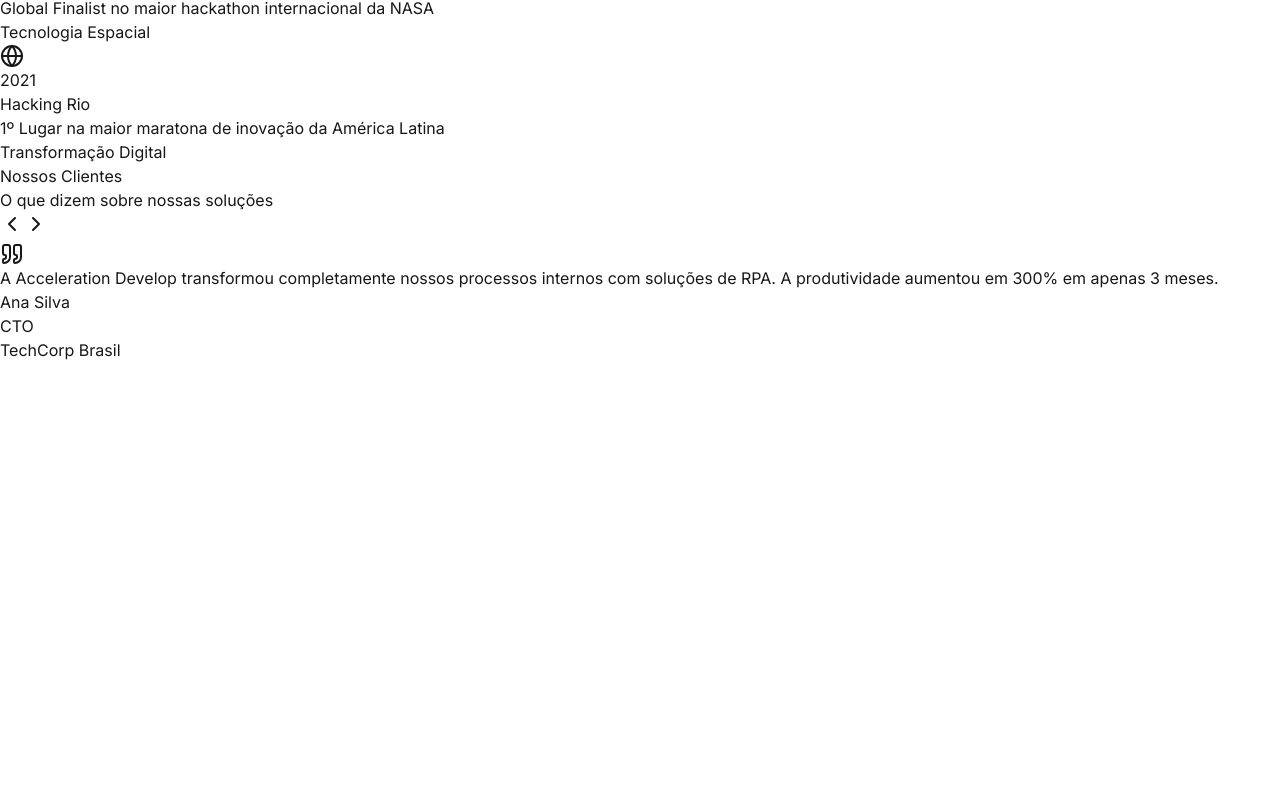
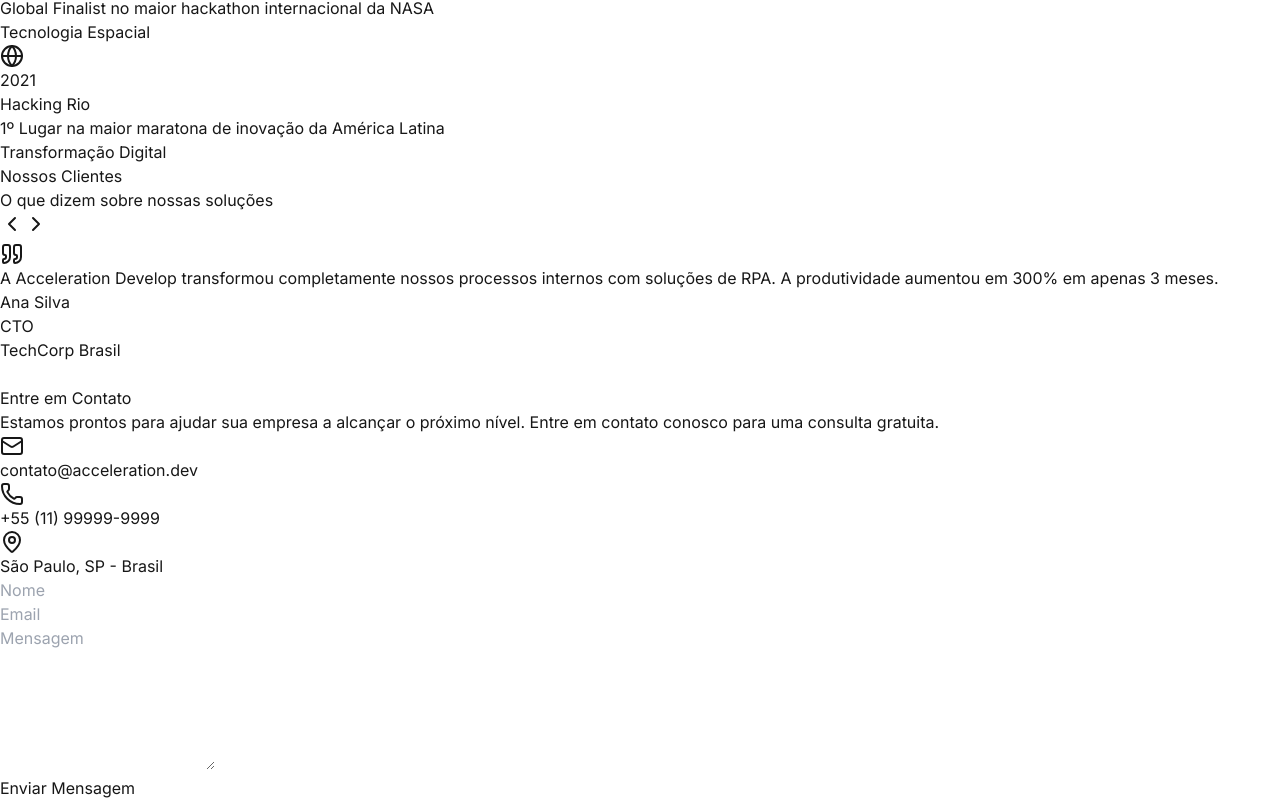
Before and after one commit to peulearning/inova-landing, a Next.js app: page / in a window 1280 px wide. Shown: the part 1900-2700 px from the top of the page. Before the commit the page ends 2286 px from the top, so only its background shows below. Built offline with nearby package versions, Linux system fonts and the light colour scheme.

Commit message:
Adicionando o Componente de Contato

```diff
--- a/src/app/page.tsx
+++ b/src/app/page.tsx
@@ -4,6 +4,7 @@ import { ServicesSection } from "@/components/services-section"
 import { HowWeWork } from "@/components/how-we-work"
 import { AboutSection } from "@/components/about-section"
 import { Testimonials } from "@/components/testimonials"
+import { ContactSection } from "@/components/contact-section"
 
 
 export default function Home() {
@@ -15,6 +16,7 @@ export default function Home() {
       <HowWeWork />
       <AboutSection />
       <Testimonials />
+      <ContactSection />
     </main>
   )
 }
--- /dev/null
+++ b/src/components/contact-section.tsx
@@ -0,0 +1,50 @@
+import { Button } from "@/components/ui/button"
+import { Input } from "@/components/ui/input"
+import { Textarea } from "@/components/ui/textarea"
+import { Mail, MapPin, Phone } from "lucide-react"
+
+export function ContactSection() {
+  return (
+    <section id="contact" className="py-24 bg-[#0D1526]">
+      <div className="max-w-7xl mx-auto px-4 sm:px-6 lg:px-8">
+        <div className="grid grid-cols-1 lg:grid-cols-2 gap-12">
+          <div>
+            <h2 className="text-4xl font-bold mb-6">Entre em Contato</h2>
+            <p className="text-gray-400 mb-8">
+              Estamos prontos para ajudar sua empresa a alcançar o próximo nível. Entre em contato conosco para uma
+              consulta gratuita.
+            </p>
+            <div className="space-y-6">
+              <ContactInfo icon={<Mail />} text="contato@acceleration.dev" />
+              <ContactInfo icon={<Phone />} text="+55 (11) 99999-9999" />
+              <ContactInfo icon={<MapPin />} text="São Paulo, SP - Brasil" />
+            </div>
+          </div>
+          <div className="bg-[#1A2333] p-8 rounded-xl">
+            <form className="space-y-6">
+              <div>
+                <Input placeholder="Nome" className="bg-[#0D1526]" />
+              </div>
+              <div>
+                <Input type="email" placeholder="Email" className="bg-[#0D1526]" />
+              </div>
+              <div>
+                <Textarea placeholder="Mensagem" className="bg-[#0D1526]" rows={6} />
+              </div>
+              <Button className="w-full bg-blue-500 hover:bg-blue-600">Enviar Mensagem</Button>
+            </form>
+          </div>
+        </div>
+      </div>
+    </section>
+  )
+}
+
+function ContactInfo({ icon, text }: { icon: React.ReactNode; text: string }) {
+  return (
+    <div className="flex items-center space-x-4">
+      <div className="text-blue-500">{icon}</div>
+      <span className="text-gray-400">{text}</span>
+    </div>
+  )
+}
--- /dev/null
+++ b/src/components/ui/input.tsx
@@ -0,0 +1,21 @@
+import * as React from "react"
+import { cn } from "@/lib/utils"
+
+export type InputProps = React.InputHTMLAttributes<HTMLInputElement>
+
+const Input = React.forwardRef<HTMLInputElement, InputProps>(({ className, type, ...props }, ref) => {
+  return (
+    <input
+      type={type}
+      className={cn(
+        "flex h-10 w-full rounded-md border border-input bg-background px-3 py-2 text-sm ring-offset-background file:border-0 file:bg-transparent file:text-sm file:font-medium placeholder:text-muted-foreground focus-visible:outline-none focus-visible:ring-2 focus-visible:ring-ring focus-visible:ring-offset-2 disabled:cursor-not-allowed disabled:opacity-50",
+        className,
+      )}
+      ref={ref}
+      {...props}
+    />
+  )
+})
+Input.displayName = "Input"
+
+export { Input }
--- /dev/null
+++ b/src/components/ui/textarea.tsx
@@ -0,0 +1,20 @@
+import * as React from "react"
+import { cn } from "@/lib/utils"
+
+export type TextareaProps = React.TextareaHTMLAttributes<HTMLTextAreaElement>
+
+const Textarea = React.forwardRef<HTMLTextAreaElement, TextareaProps>(({ className, ...props }, ref) => {
+  return (
+    <textarea
+      className={cn(
+        "flex min-h-[80px] w-full rounded-md border border-input bg-background px-3 py-2 text-sm ring-offset-background placeholder:text-muted-foreground focus-visible:outline-none focus-visible:ring-2 focus-visible:ring-ring focus-visible:ring-offset-2 disabled:cursor-not-allowed disabled:opacity-50",
+        className,
+      )}
+      ref={ref}
+      {...props}
+    />
+  )
+})
+Textarea.displayName = "Textarea"
+
+export { Textarea }
```
